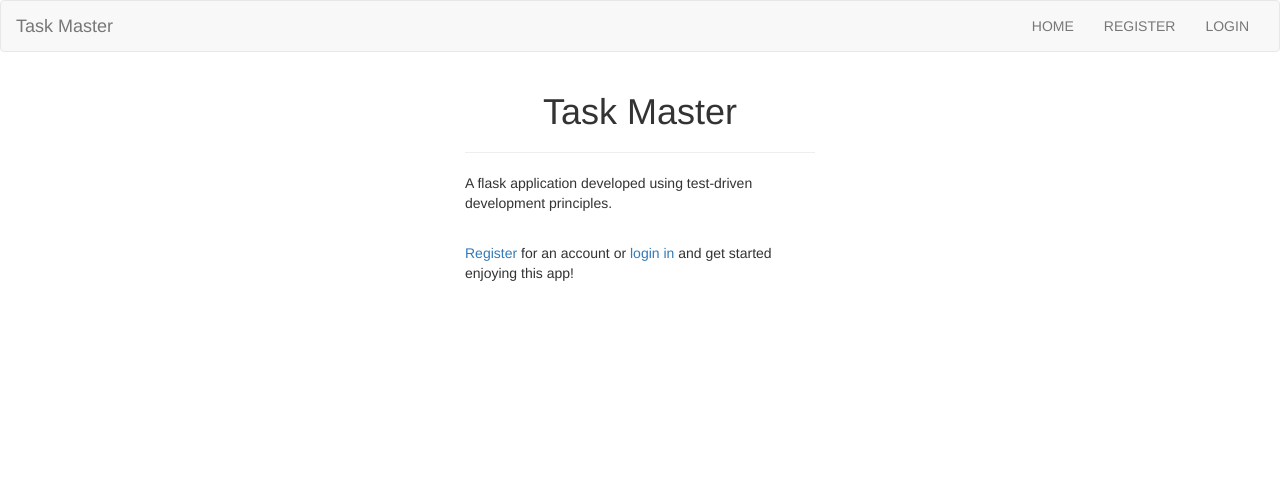
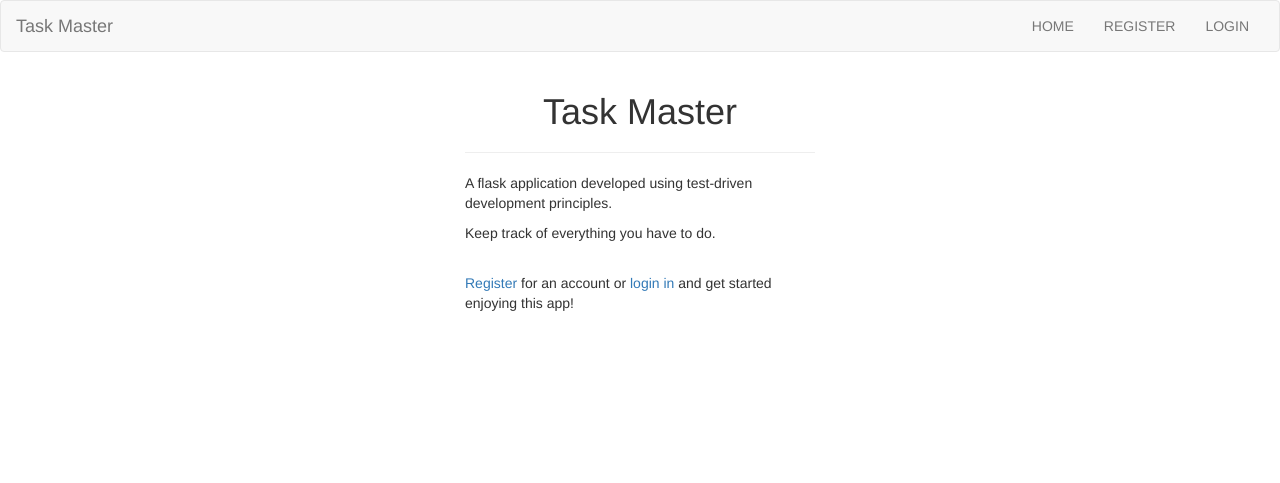
Before and after one commit to angeuwase/task-master-tdd, a Flask app: page / in a window 1280 px wide. Shown: the top 483 px of the page. Run offline with Flask 2, Linux system fonts and the light colour scheme; parts of the project's set-up code (start-up, migrations or seed data) failed here and were passed over; some libraries are stand-ins or nearby versions.

```diff
--- a/project/main/templates/main/index.html
+++ b/project/main/templates/main/index.html
@@ -20,6 +20,7 @@
         <h1 class='text-center'>Task Master</h1>
         <hr>
         <p>A flask application developed using test-driven development principles.</p>
+        <p>Keep track of everything you have to do.</p>
         <br>
         <p><a href="{{url_for('auth.register')}}"> Register</a> for an account or <a href="{{url_for('auth.login')}}"> login in</a> and get started enjoying this app!</p>
 
```
Also changed, not shown: 1 other file.
